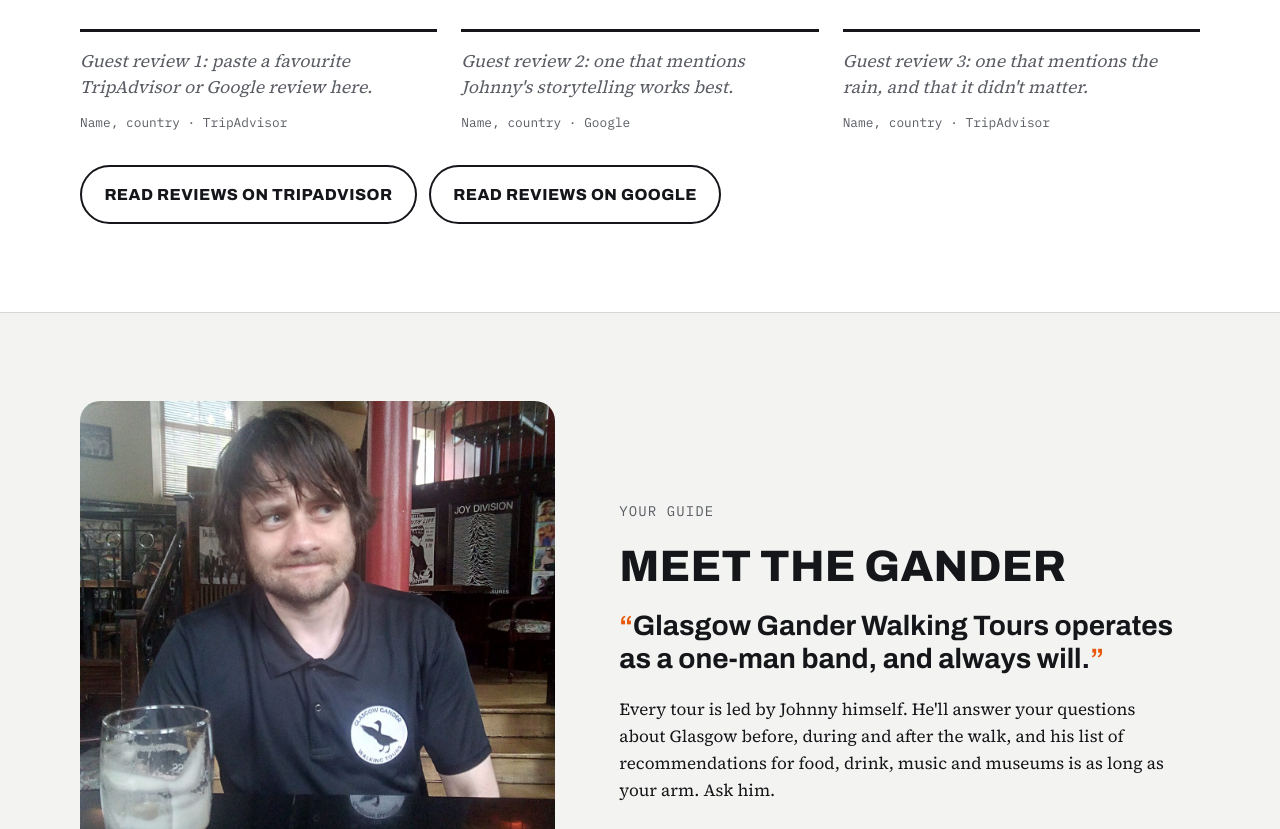
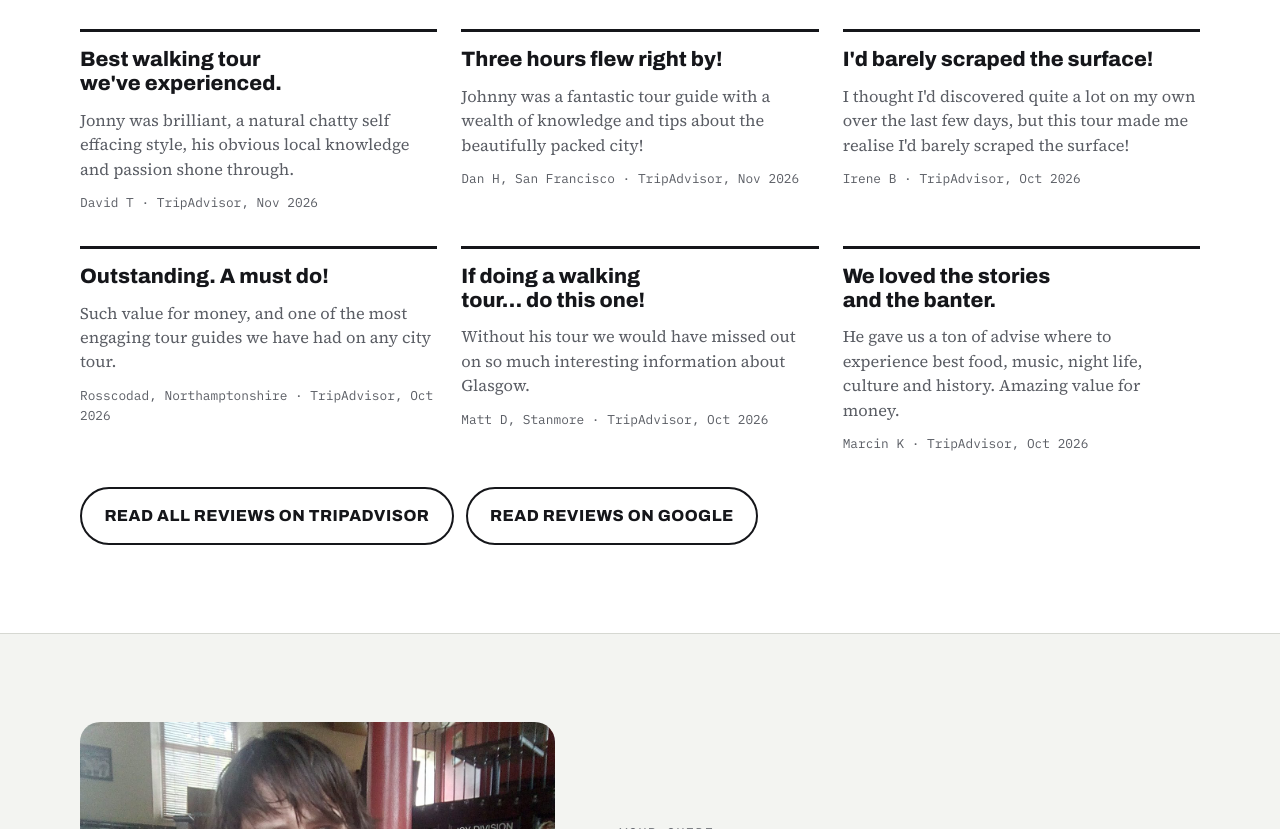
Before and after one commit to mbarilLTA/prw-gas-site, a plain HTML site: page index.html in a window 1280 px wide. Shown: the part 2573-3402 px from the top of the page. Drawn offline with Linux system fonts and the light colour scheme.

Commit message:
Add real TripAdvisor reviews to homepage and social posts
Six verbatim guest quotes replace the review placeholders, with a link to
the TripAdvisor listing. Post 3 now quotes David T and a new post 8
quotes Irene B.

Co-Authored-By: Claude Opus 5.5 <noreply@anthropic.com>
Claude-Session: https://claude.ai/code/session_01NVZjhXLwDRfLrGN4dTyPTs

```diff
--- a/index.html
+++ b/index.html
@@ -160,13 +160,15 @@ section.block { padding-block: clamp(3rem, 7vw, 5.5rem); }
 .reviews { background: var(--card); border-block: 1px solid var(--line); }
 .score { display: flex; flex-wrap: wrap; align-items: baseline; gap: 0.5rem 1.25rem; }
 .score b { font-family: var(--font-display); font-weight: 900; font-stretch: 70%; font-size: clamp(4rem, 12vw, 7rem); line-height: 0.9; }
-.quotes { display: grid; grid-template-columns: repeat(3, minmax(0, 1fr)); gap: 1.5rem; margin-top: 2rem; }
+.quotes { display: grid; grid-template-columns: repeat(3, minmax(0, 1fr)); gap: 2rem 1.5rem; margin-top: 2rem; }
 .quotes blockquote { margin: 0; display: grid; gap: 0.75rem; align-content: start; padding-top: 1rem; border-top: 3px solid var(--ink); }
-.quotes p { font-size: 1.1rem; line-height: 1.5; }
+.quotes p { font-size: 1.02rem; line-height: 1.5; color: var(--muted); }
+.quotes .headline { font-family: var(--font-display); font-weight: 800; font-stretch: 85%; font-size: var(--step-1); line-height: 1.15; color: var(--ink); text-wrap: balance; }
 .quotes cite { font-style: normal; font-family: var(--font-mono); font-size: 0.8rem; color: var(--muted); }
 .placeholder { color: var(--muted); font-style: italic; }
 .review-links { margin-top: 2rem; display: flex; flex-wrap: wrap; gap: 0.75rem; }
-@media (max-width: 820px) { .quotes { grid-template-columns: 1fr; } }
+@media (max-width: 960px) { .quotes { grid-template-columns: repeat(2, minmax(0, 1fr)); } }
+@media (max-width: 600px) { .quotes { grid-template-columns: 1fr; } }
 
 /* Johnny */
 .johnny .wrap { display: grid; grid-template-columns: minmax(0, 0.9fr) minmax(0, 1.1fr); gap: clamp(1.5rem, 5vw, 4rem); align-items: center; }
@@ -340,14 +342,17 @@ footer nav { display: flex; gap: 1.25rem; flex-wrap: wrap; }
           <h2 id="reviews-h">What guests say</h2>
         </div>
       </div>
-      <!-- TODO: paste three real reviews (short, ideally naming Johnny) with first name and country -->
+      <!-- Verbatim TripAdvisor reviews, Sep–Nov 2026. Spellings kept as the guests wrote them. -->
       <div class="quotes">
-        <blockquote><p class="placeholder">Guest review 1: paste a favourite TripAdvisor or Google review here.</p><cite>Name, country · TripAdvisor</cite></blockquote>
-        <blockquote><p class="placeholder">Guest review 2: one that mentions Johnny's storytelling works best.</p><cite>Name, country · Google</cite></blockquote>
-        <blockquote><p class="placeholder">Guest review 3: one that mentions the rain, and that it didn't matter.</p><cite>Name, country · TripAdvisor</cite></blockquote>
+        <blockquote><p class="headline">Best walking tour we've experienced.</p><p>Jonny was brilliant, a natural chatty self effacing style, his obvious local knowledge and passion shone through.</p><cite>David T · TripAdvisor, Nov 2026</cite></blockquote>
+        <blockquote><p class="headline">Three hours flew right by!</p><p>Johnny was a fantastic tour guide with a wealth of knowledge and tips about the beautifully packed city!</p><cite>Dan H, San Francisco · TripAdvisor, Nov 2026</cite></blockquote>
+        <blockquote><p class="headline">I'd barely scraped the surface!</p><p>I thought I'd discovered quite a lot on my own over the last few days, but this tour made me realise I'd barely scraped the surface!</p><cite>Irene B · TripAdvisor, Oct 2026</cite></blockquote>
+        <blockquote><p class="headline">Outstanding. A must do!</p><p>Such value for money, and one of the most engaging tour guides we have had on any city tour.</p><cite>Rosscodad, Northamptonshire · TripAdvisor, Oct 2026</cite></blockquote>
+        <blockquote><p class="headline">If doing a walking tour&hellip; do this one!</p><p>Without his tour we would have missed out on so much interesting information about Glasgow.</p><cite>Matt D, Stanmore · TripAdvisor, Oct 2026</cite></blockquote>
+        <blockquote><p class="headline">We loved the stories and the banter.</p><p>He gave us a ton of advise where to experience best food, music, night life, culture and history. Amazing value for money.</p><cite>Marcin K · TripAdvisor, Oct 2026</cite></blockquote>
       </div>
       <div class="review-links">
-        <a class="btn ghost" href="https://www.tripadvisor.co.uk/">Read reviews on TripAdvisor</a>
+        <a class="btn ghost" href="https://www.tripadvisor.com/Attraction_Review-g186534-d14152744-Reviews-Glasgow_Gander_Walking_Tours-Glasgow_Scotland.html">Read all reviews on TripAdvisor</a>
         <a class="btn ghost" href="https://www.google.com/maps/search/Glasgow+Gander+Walking+Tours">Read reviews on Google</a>
       </div>
     </div>
```
Also changed, not shown: social/posts.html (+19 -3 lines), social/png/post-3.png, social/png/post-8.png (added), 1 other file.
